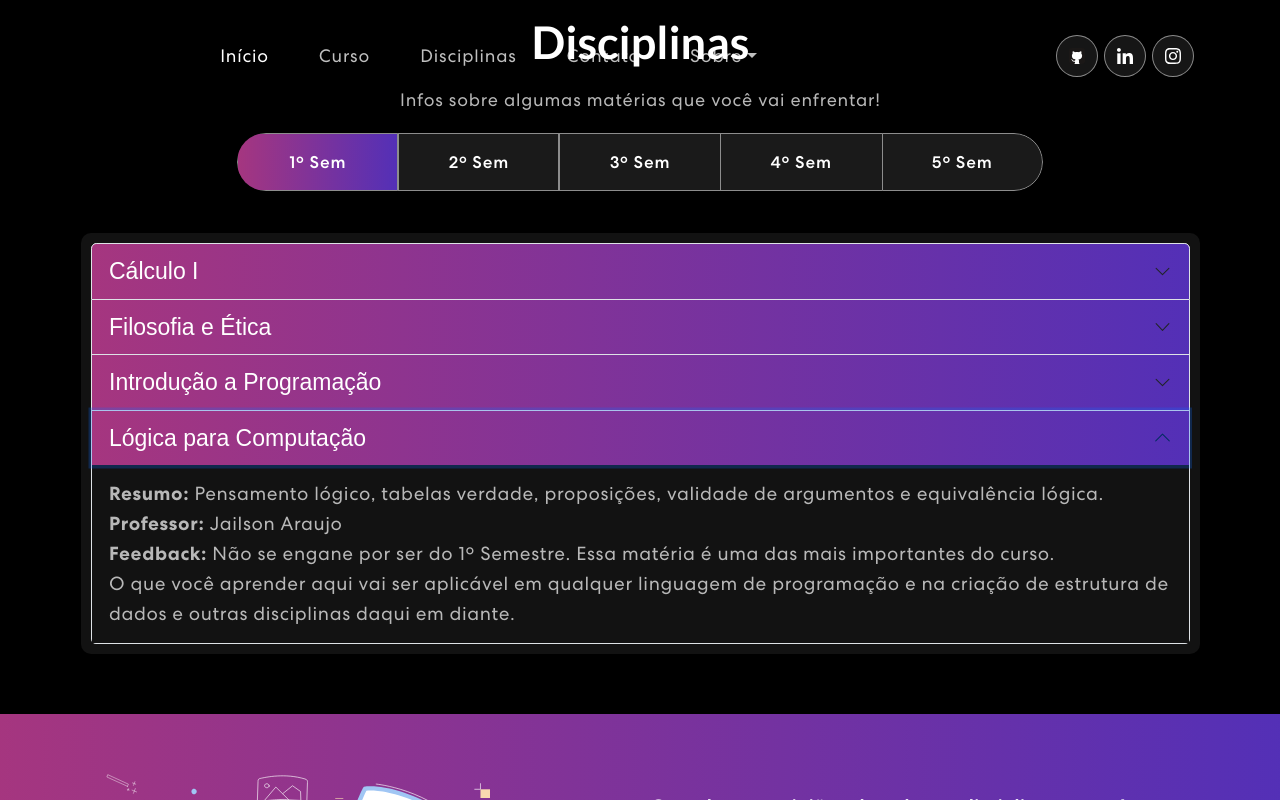
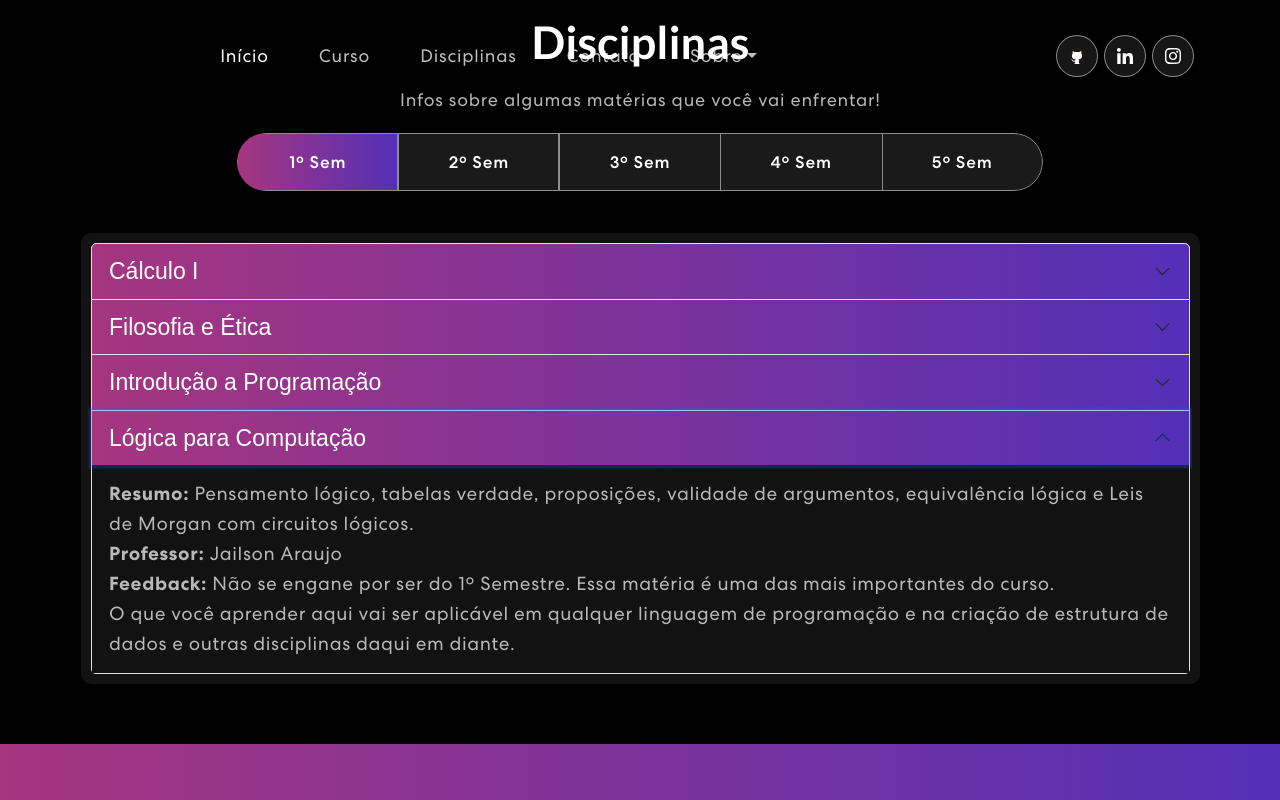
Before and after one commit to lipefsa/AjudaBsiFsa, a React (Create React App) app: page / in a window 1280 px wide. Both pictures are taken after a click on the button "Lógica para Computação". Shown: the part 1273-2073 px from the top of the page. Built offline with nearby package versions, Linux system fonts and the light colour scheme; no server answers.

Commit message:
minor info updated

```diff
--- a/src/App.css
+++ b/src/App.css
@@ -614,7 +614,9 @@ nav.navbar .navbar-toggler[aria-expanded="true"] .navbar-toggler-icon {
 }
 .contact form button:hover {
   color: #fff;
+  border-radius: 20px;
 }
+
 .contact form button::before {
   content: "";
   background: #121212;
@@ -625,10 +627,12 @@ nav.navbar .navbar-toggler[aria-expanded="true"] .navbar-toggler-icon {
   left: 0;
   z-index: 0;
   transition: 0.3s ease-in-out;
+  border-radius: 20px;
 }
 
 .contact form button:hover::before {
   width: 100%;
+  border-radius: 20px;
 }
 
 
--- a/src/components/Disciplina.js
+++ b/src/components/Disciplina.js
@@ -77,7 +77,7 @@ export const Disciplinas = () => {
                         <Accordion.Item eventKey="3">
                           <Accordion.Header>Lógica para Computação</Accordion.Header>
                           <Accordion.Body>
-                          <strong>Resumo:</strong> Pensamento lógico, tabelas verdade, proposições, validade de argumentos e equivalência lógica. <br />
+                          <strong>Resumo:</strong> Pensamento lógico, tabelas verdade, proposições, validade de argumentos, equivalência lógica e Leis de Morgan com circuitos lógicos. <br />
                             <strong>Professor:</strong> Jailson Araujo <br />
                             <strong>Feedback:</strong> Não se engane por ser do 1º Semestre. Essa matéria é uma das mais importantes do curso.   <br />
                              O que você aprender aqui vai ser aplicável em qualquer linguagem de programação e na criação de estrutura de dados e outras disciplinas daqui em diante.<br />
```
